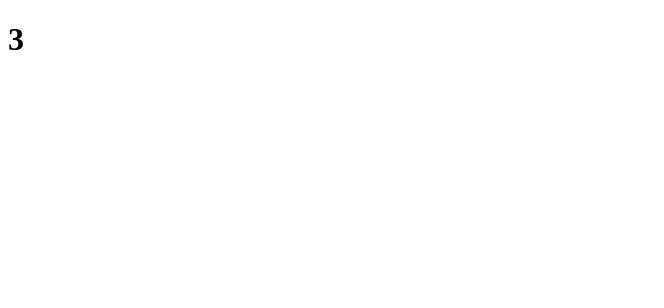
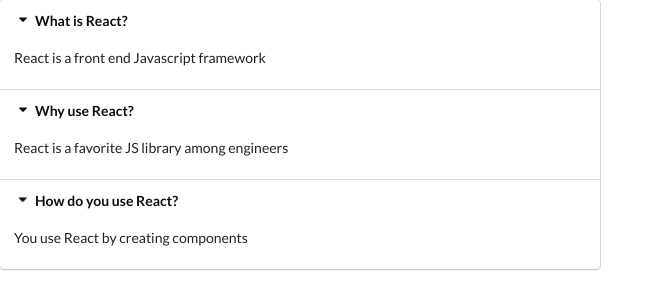
Before and after one commit to chlrobert93/widgetsReact, a React (Create React App) app: page / in a window 1280 px wide. Shown: the top 308 px of the page, without its empty margins (0-664 px from the left). Built offline with nearby package versions, Linux system fonts and the light colour scheme.

Commit message:
Contruyendo acordeón

```diff
--- a/package.json
+++ b/package.json
@@ -9,6 +9,7 @@
     "react": "^17.0.2",
     "react-dom": "^17.0.2",
     "react-scripts": "4.0.3",
+    "semantic-ui-css": "^2.4.1",
     "web-vitals": "^1.1.2"
   },
   "scripts": {
--- a/src/App.js
+++ b/src/App.js
@@ -9,7 +9,7 @@
 
     {
         title: 'Why use React?',
-        cotent: 'React is a favorite JS library among engineers'
+        content: 'React is a favorite JS library among engineers'
     },
 
     {
--- a/src/components/Accordion.js
+++ b/src/components/Accordion.js
@@ -1,7 +1,22 @@
 import React from 'react';
 
 const Accordion = ({items}) => {
-  return <h1>{items.length}</h1>;
+
+    const renderedItems = items.map((item) => {
+     return (
+            <React.Fragment key={item.title}>
+                <div className='title active'>
+                    <i className= "dropdown icon"></i>
+                {item.title}
+                </div>
+                <div className="content active">
+                    <p>{item.content}</p>
+                </div>
+            </React.Fragment>
+     );
+ });
+
+     return <div className="ui styled accordion">{renderedItems}</div>;
 };
 
 export default Accordion;
--- a/src/index.js
+++ b/src/index.js
@@ -1,6 +1,7 @@
 import React from 'react';
 import ReactDOM from 'react-dom';
 import App from './App';
+import "semantic-ui-css/semantic.min.css";
 
 if (module.hot) {
     module.hot.accept();
```
Also changed, not shown: 1 other file (tests, documents, lock files or other folders).
